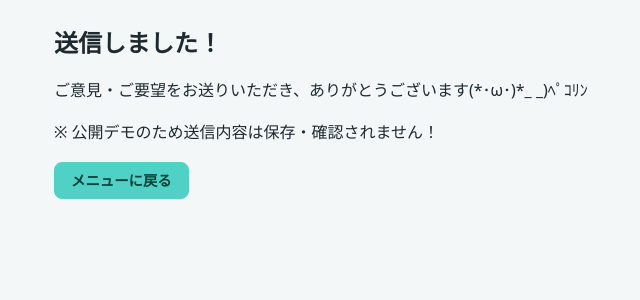
After one commit to hyuga-22/kaomozi_web, a Flask app: page /request_done in a window 1280 px wide. The commit adds this page. Shown: the top 300 px of the page, without its empty margins (242-882 px from the left). Run offline with Flask 3, Linux system fonts and the light colour scheme; parts of the project's set-up code (start-up, migrations or seed data) failed here and were passed over.

Commit message:
request commit

```diff
--- a/app.py
+++ b/app.py
@@ -844,7 +844,11 @@ def send_request():
     data.append(entry)
     save_requests(data)
 
-    return "送信しました！<br><a href='/'>メニューに戻る</a>"
+    return redirect("/request_done")
+
+@app.route("/request_done")
+def request_done():
+    return render_template("request_done.html")
 
 
 @app.route("/request_admin")
--- /dev/null
+++ b/templates/request_done.html
@@ -0,0 +1,13 @@
+{% extends "base.html" %}
+
+{% block title %}送信完了 - 顔文字辞書{% endblock %}
+
+{% block content %}
+    <h1>送信しました！</h1>
+
+    <p>ご意見・ご要望をお送りいただき、ありがとうございます(*･ω･)*_ _)ﾍﾟｺﾘﾝ</p>
+
+    <p>※ 公開デモのため送信内容は保存・確認されません！</p>
+
+    <a href="/" class="btn btn-primary" style="margin-left:0;">メニューに戻る</a>
+{% endblock %}
--- a/templates/request_page.html
+++ b/templates/request_page.html
@@ -11,6 +11,8 @@
     {% if error %}
         <p class="message-error">{{ error }}</p>
     {% endif %}
+
+    <p>※ 公開デモのため送信内容は保存・確認されません！</p>
 
     <form action="/send_request" method="post" onsubmit="return checkAtLeastOne();">
         <p>追加してほしい顔文字の名称（任意）</p>
```
